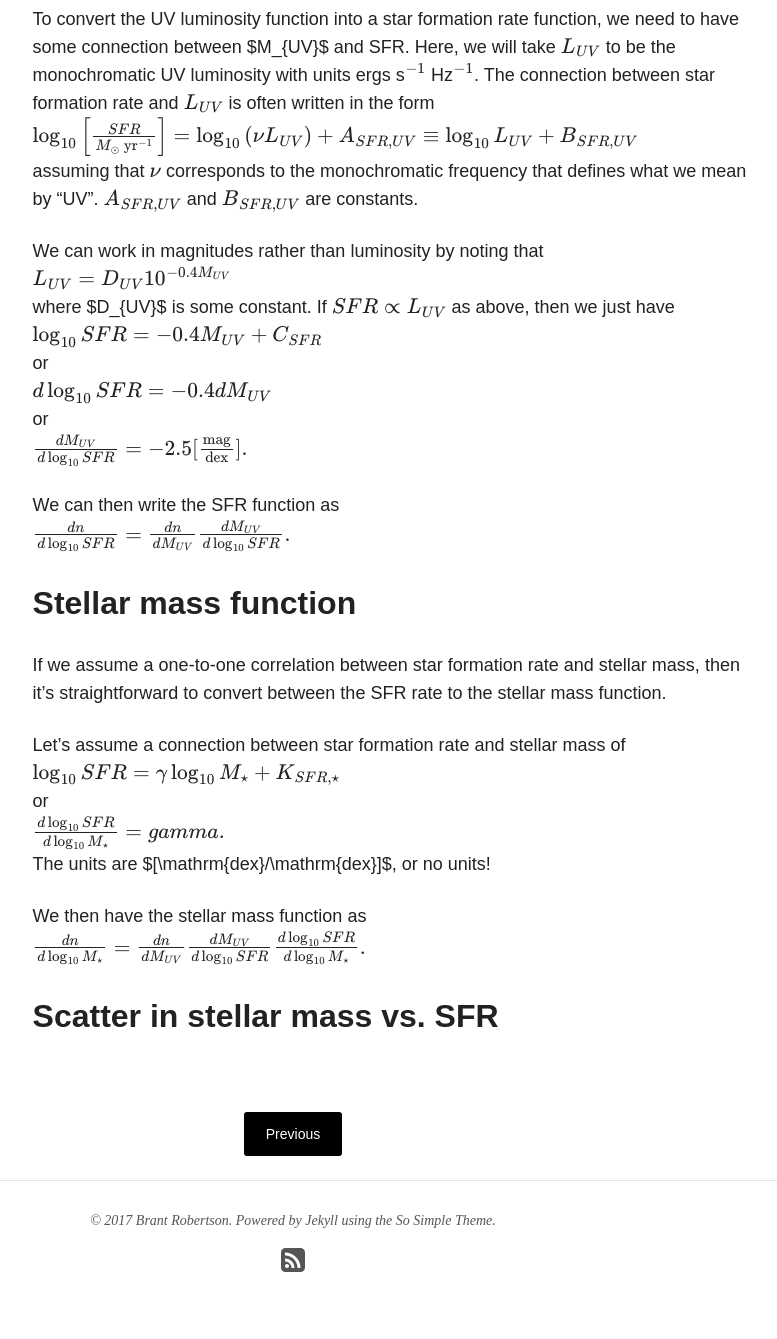
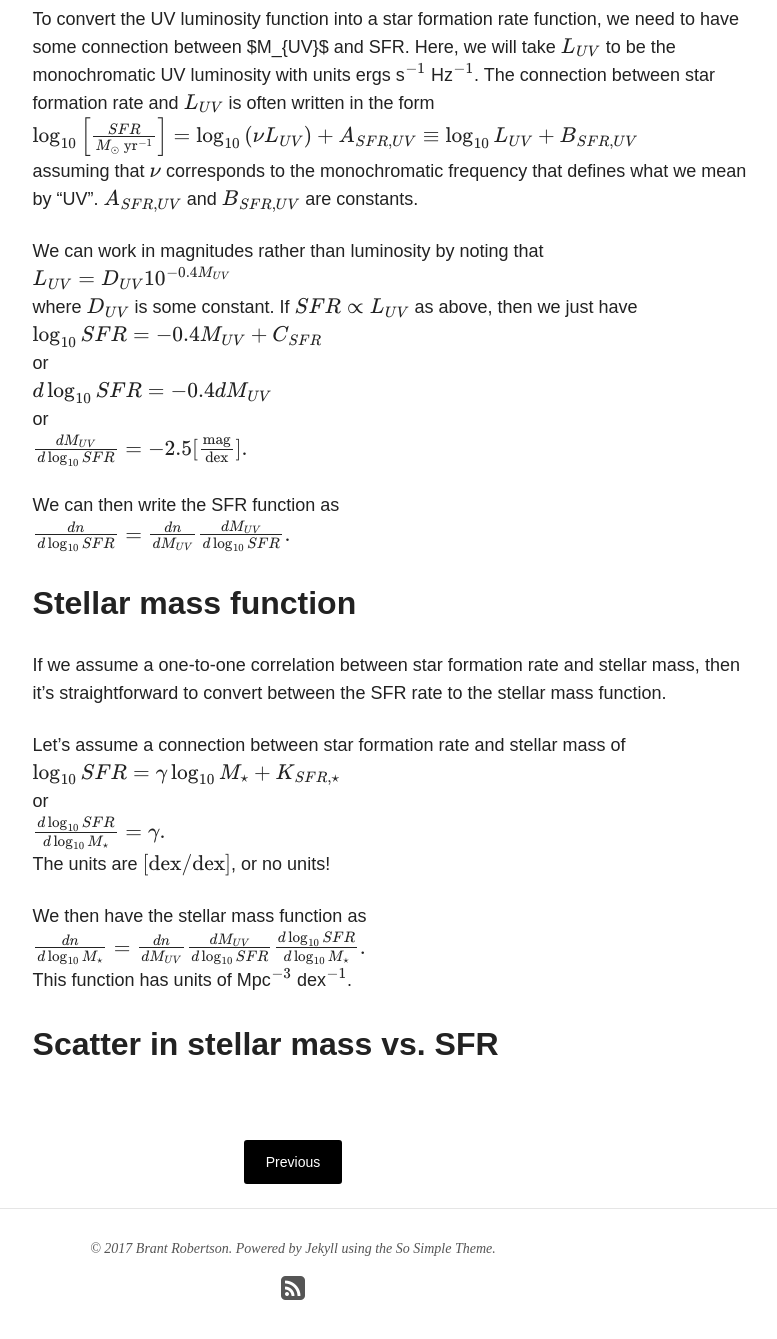
Before and after one commit to brantr/brantr.github.io, a Jekyll site: the page built from _posts/blog/2017-05-25-connecting-SFR-to-Mstar.md, in a window 1280 px wide and 1400 px high, scrolled down 1191 px. Shown: the top 1339 px of the window, without its empty margins (347-1124 px from the left). Built offline with Jekyll 4.4.1, drawn with Linux system fonts in a browser that asks for light colours; nearby versions of some CDN libraries; formulas are drawn with MathJax 3.

Commit message:
Continued SFR vs. Mstar

```diff
--- a/_posts/blog/2017-05-25-connecting-SFR-to-Mstar.md
+++ b/_posts/blog/2017-05-25-connecting-SFR-to-Mstar.md
@@ -45,7 +45,7 @@ that
 $$
 L_{UV} = D_{UV} 10^{-0.4 M_{UV}}
 $$
-where $D_{UV}$ is some constant. If $$SFR\propto L_{UV}$$ as above,
+where $$D_{UV}$$ is some constant. If $$SFR\propto L_{UV}$$ as above,
 then we just have
 $$
 \log_{10} SFR = -0.4 M_{UV} + C_{SFR}
@@ -77,13 +77,14 @@ $$
 $$
 or
 $$
-\frac{d\log_{10} SFR}{d\log_{10} M_{\star}} = gamma.
+\frac{d\log_{10} SFR}{d\log_{10} M_{\star}} = \gamma.
 $$
-The units are $[\mathrm{dex}/\mathrm{dex}]$, or no units!
+The units are $$[\mathrm{dex}/\mathrm{dex}]$$, or no units!
 
 We then have the stellar mass function as
 $$
 \frac{dn}{d\log_{10} M_{\star}} = \frac{dn}{dM_{UV}} \frac{dM_{UV}}{d\log_{10}SFR} \frac{d\log_{10}SFR}{d\log_{10} M_{\star}}.
 $$
+This function has units of Mpc$$^{-3}$$ dex$$^{-1}$$.
 
 ## Scatter in stellar mass vs. SFR
```
